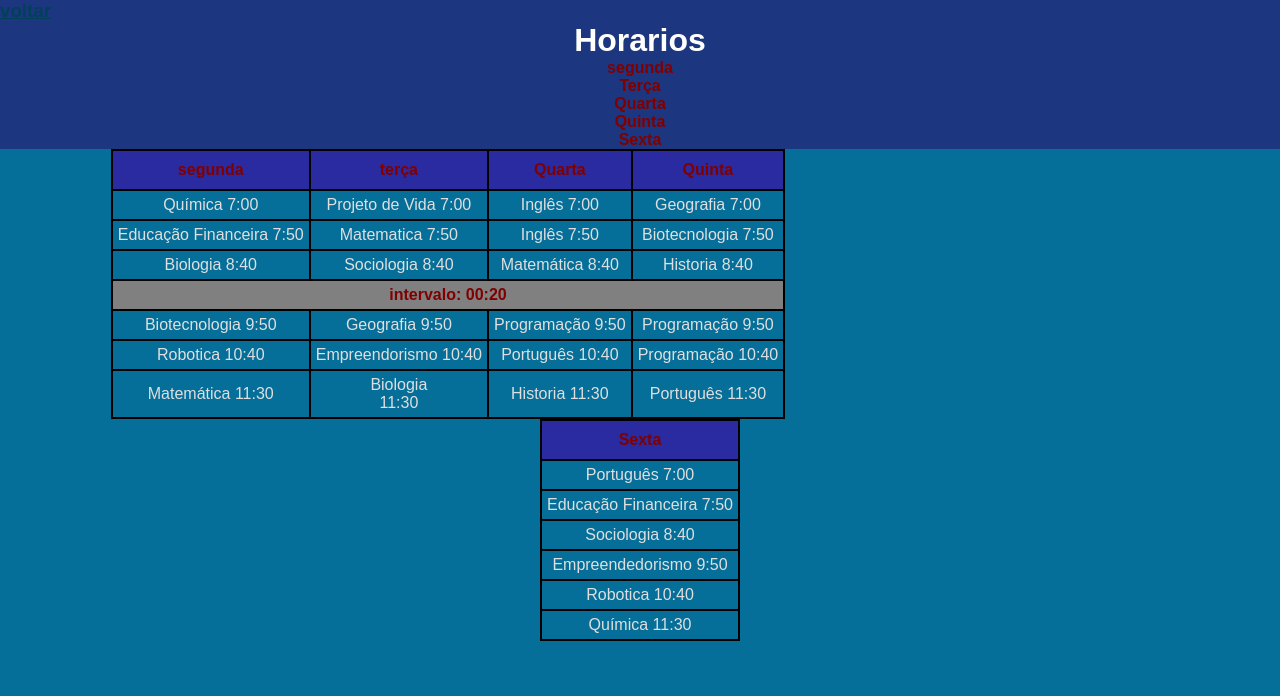
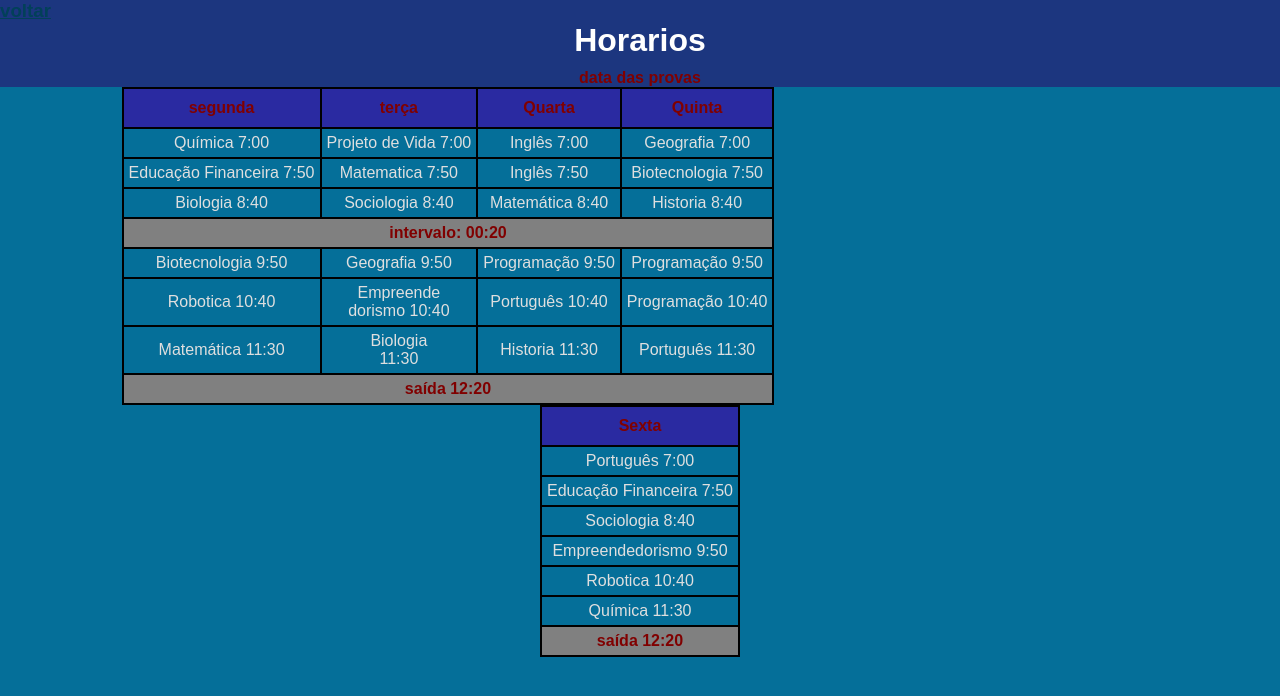
Before and after one commit to Andreysouzabr2/site-official, a plain HTML site: page horario/horario.html in a window 1280 px wide. Drawn offline with Linux system fonts and the light colour scheme.

Commit message:
update de domingo

```diff
--- a/horario/horario.html
+++ b/horario/horario.html
@@ -45,6 +45,8 @@
         .oi{
             background-color: gray;
             padding: 5px;
+            color: maroon;
+
         }
         .voltar{
             text-align: left;
@@ -61,15 +63,9 @@
 <body>
     <header>
          <a href="../index.html" class="voltar"><h3>voltar</h3></a>
-        <h1>Horarios</h1>
-        <a href="#seg"><h2>segunda</h2></a>
-        <h2>Terça</h2>
-        <h2>Quarta</h2>
-        <h2>Quinta</h2>
-        <h2>Sexta</h2>
+        <h1 style="padding-bottom: 10px;">Horarios</h1>
+        <a href="../horario/dataprova.html"><h2>data das provas</h2></a>
     </header>
-
-
 
     <div class="conteiner">
     <table>
@@ -86,8 +82,6 @@
            <td>Projeto de Vida 7:00</td>
            <td>Inglês 7:00</td>
            <td>Geografia 7:00</td>
-
-
 
         </tr>
         <tr>
@@ -127,7 +121,7 @@
         <tr>
             <!-- 5°horario -->
             <td>Robotica 10:40</td>
-            <td>Empreendorismo 10:40</td>
+            <td>Empreende <br> dorismo 10:40</td>
             <td>Português 10:40</td>
             <td>Programação 10:40</td>
 
@@ -139,11 +133,14 @@
             <td>Historia 11:30</td>
             <td>Português 11:30</td>
 
-
+        </tr>
+        <tr>
+            <th colspan="4" class="oi">saída 12:20</th>
         </tr>
     </table>
    </div>
     <table>
+        <!-- aulas de sexta-feira -->
         <tr>
         <th>Sexta</th>
         </tr>
@@ -164,6 +161,9 @@
         </tr>
         <tr>
         <td>Química 11:30</td>
+        <tr>
+            <th class="oi">saída 12:20</th>
+        </tr>
     </tr>
     </table>
 </body>
```
Also changed, not shown: horario/dataprova.html (added, +15 -0 lines), provas/provas.html (+10 -4 lines), horario/calendario.png (added), 1 other file.
